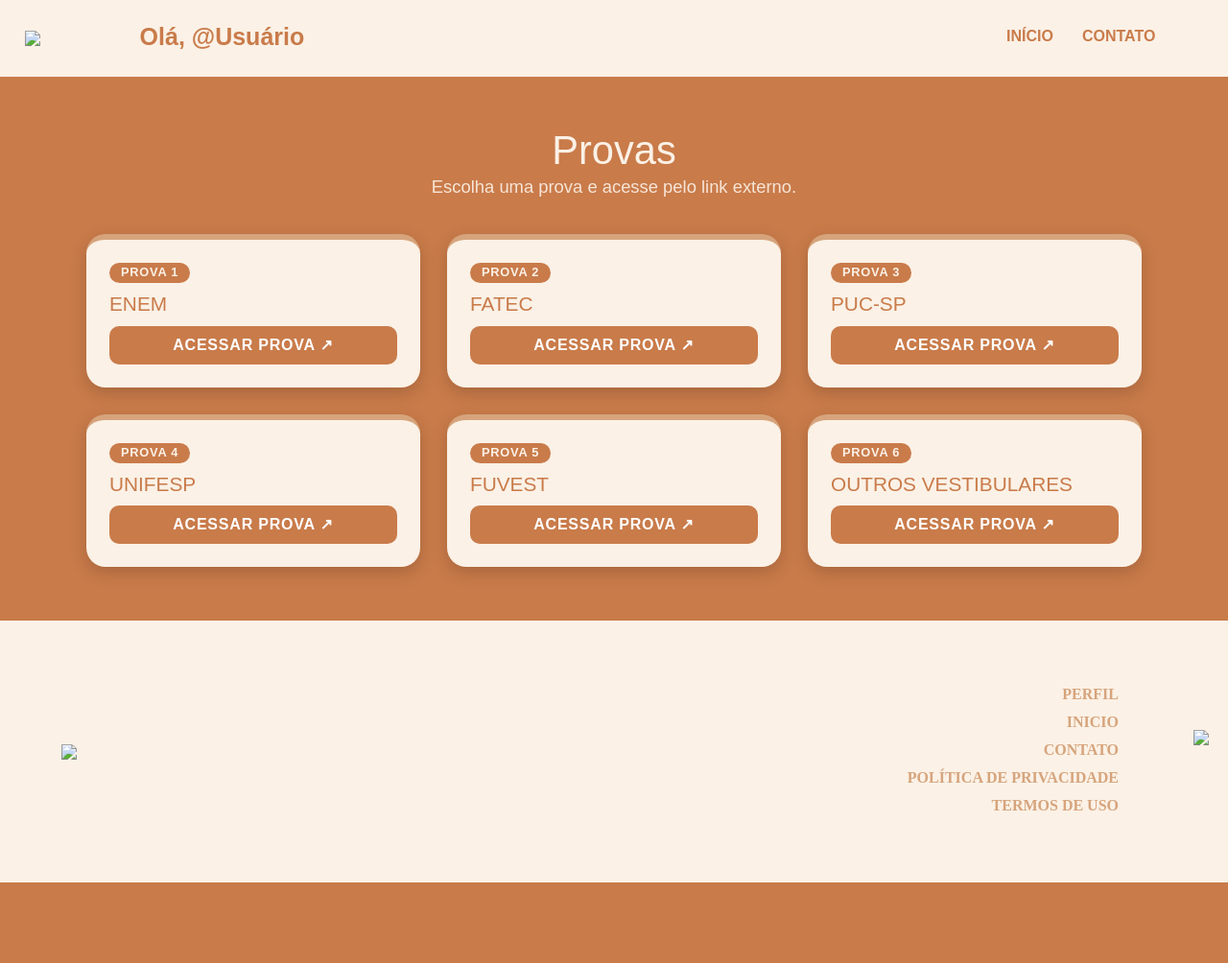
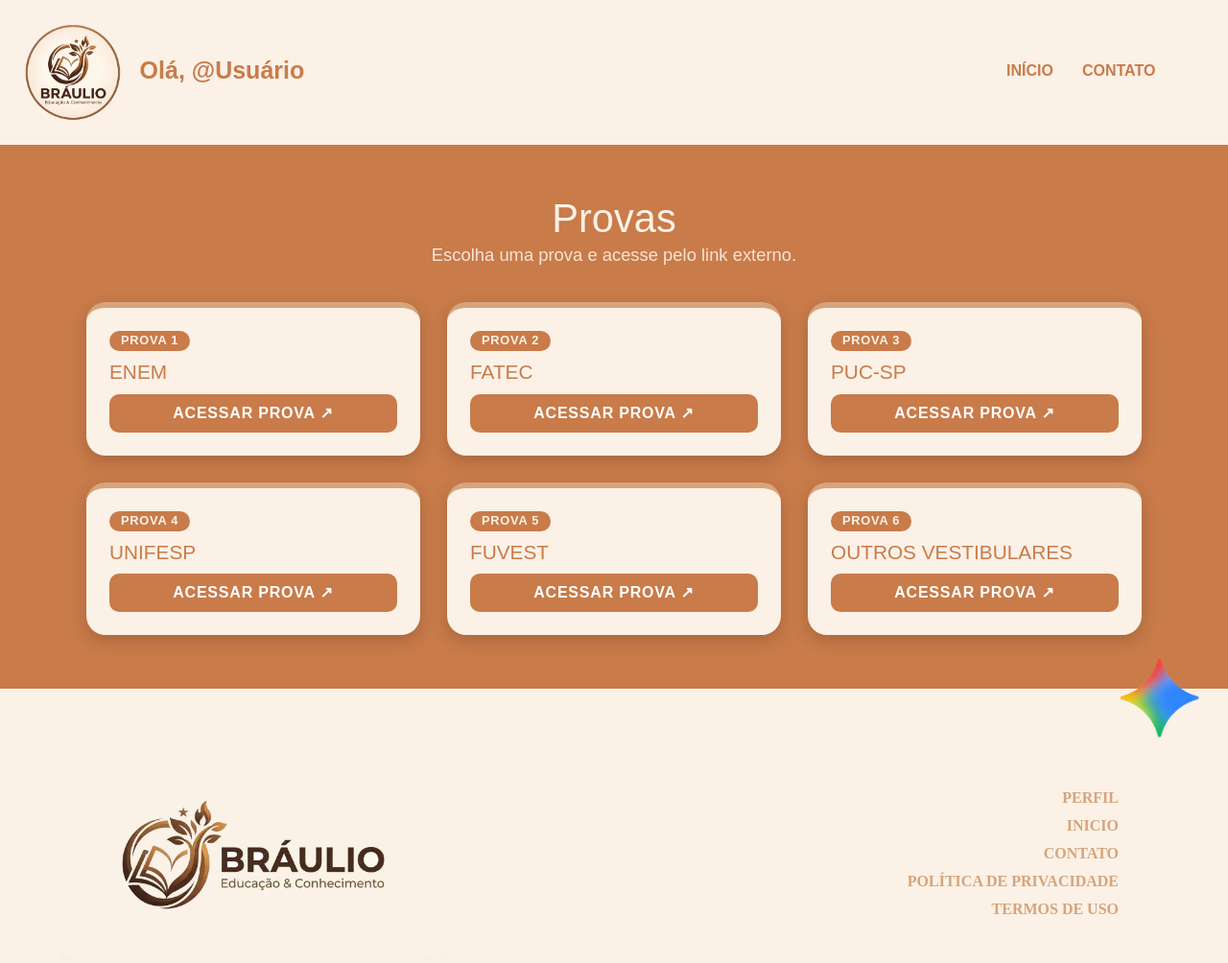
Before and after one commit to Sr-Salvador/Braulio, a plain HTML site: page provas.html in a window 1280 px wide. Shown: the whole page at 96% size. Before the commit the page ends 920 px from the top, so only its background shows below. Drawn offline with Linux system fonts and the light colour scheme; the site is published under a folder, as on GitHub Pages, so addresses that start at the root find nothing.

Commit message:
Fix HTML encoding issues in provas.html

```diff
--- a/provas.html
+++ b/provas.html
@@ -5,13 +5,13 @@
     <meta name="viewport" content="width=device-width, initial-scale=1.0">
     <link rel="stylesheet" href="reset.css">
     <link rel="stylesheet" href="provas.css">
-    <link rel="icon" type="image/png" href="/logofinalizada.webp">
+    <link rel="icon" type="image/png" href="logofinalizada.webp">
     <title>Provas</title>
 </head>
 <body>
     <header>
         <div class="menu">
-            <h1><img src="/logofinalizada.webp" width="100"><a href="perfil.html" class="link-animado">Olá,
+            <h1><img src="logofinalizada.webp" width="100"><a href="perfil.html" class="link-animado">Olá,
                     @Usuário</a></h1>
 
             <button class="hamburger" id="hamburger" aria-label="Abrir menu" aria-expanded="false"
@@ -76,7 +76,7 @@
     </main>
     <footer>
         <div class="rodape">
-            <img src="/logo estendida1.webp" width="400">
+            <img src="logo estendida1.webp" width="400">
             <nav>
                 <ul>
                     <li><a href="perfil.html" class="link-animado">Perfil</a></li>
@@ -90,7 +90,7 @@
     </footer>
 
     <a class="gemini" href="https://gemini.google.com/app?hl=pt-BR" target="_blank">
-        <img src="/IAicon.webp" width="100"></a>
+        <img src="IAicon.webp" width="100"></a>
 
     <script src="script.js"></script>
 </body>
```
